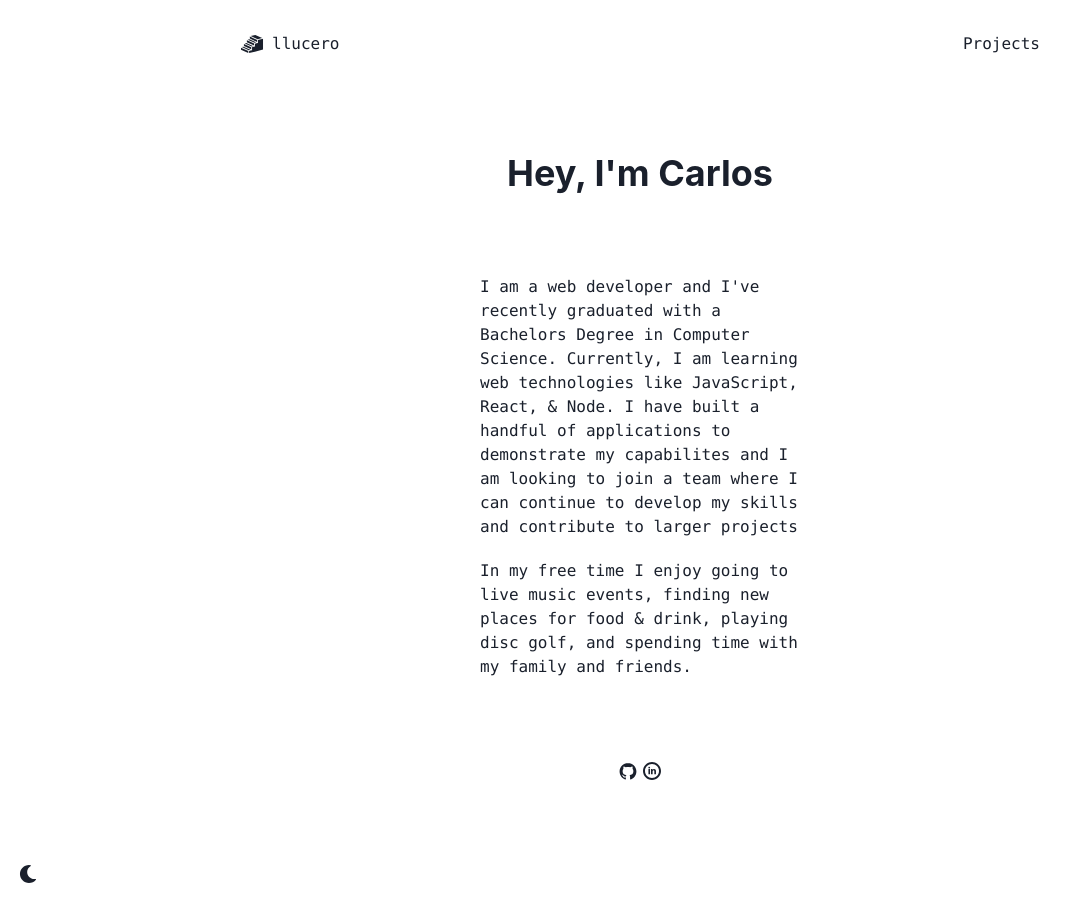
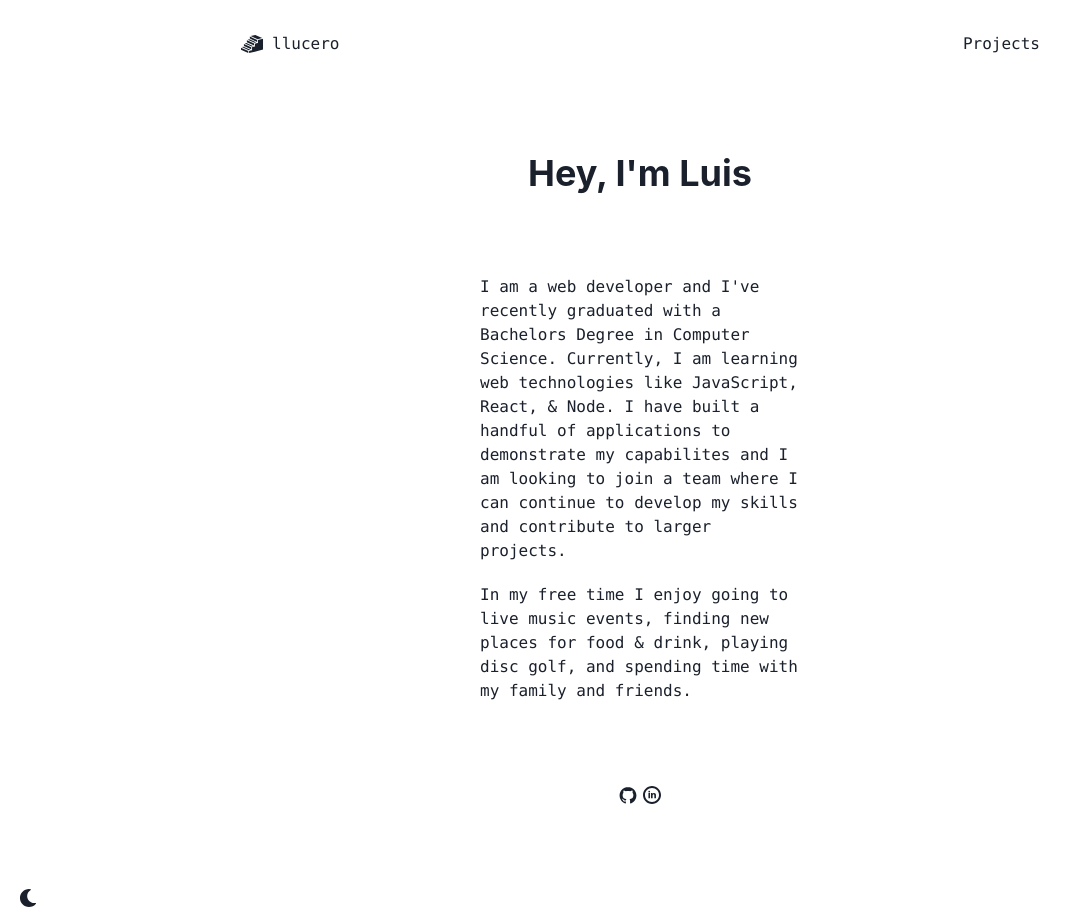
Before and after one commit to clucero36/personal-website, a React (Create React App) app: page / in a window 1280 px wide. Shown: the whole page, without its empty margins (0-1082 px from the left). Before the commit the page ends 894 px from the top, so only its background shows below. Built offline with nearby package versions, Linux system fonts and the light colour scheme.

Commit message:
Fixed Name & Punctuation

```diff
--- a/src/routes/Welcome.js
+++ b/src/routes/Welcome.js
@@ -15,14 +15,14 @@ const Welcome = () => {
   return (
     <Box padding='4rem' >
       <VStack spacing='5rem'>
-        <Heading>Hey, I'm Carlos</Heading>
+        <Heading>Hey, I'm Luis</Heading>
         <Box w='20rem'>
           <VStack spacing={5}>
             <Text>
               I am a web developer and I've recently graduated with a Bachelors Degree in Computer Science.
               Currently, I am learning web technologies like JavaScript, React, & Node. I have built a handful of applications
               to demonstrate my capabilites and I am looking to join a team where I can continue to develop my skills and contribute to
-              larger projects
+              larger projects.
             </Text>
             <Text>
               In my free time I enjoy going to live music events, finding new places for food & drink, playing disc golf, and spending time with my family and friends.
```
